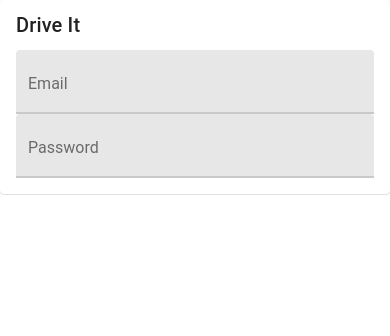
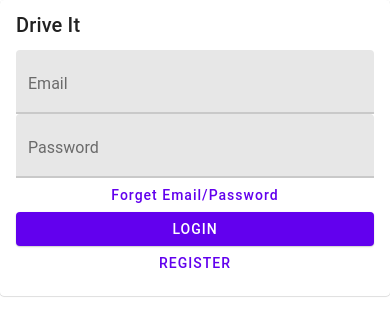
Before and after one commit to Ahmedbizo/DriveIt, a React Native app: screen / in a window 390 px wide. Shown: the top 336 px of the page. Built offline with nearby package versions, Linux system fonts and the light colour scheme.

Commit message:
added login and regester button

```diff
--- a/app/screens/login/login.screen.tsx
+++ b/app/screens/login/login.screen.tsx
@@ -1,6 +1,6 @@
 import React from 'react';
 import { SafeAreaView } from 'react-native';
-import { Card , TextInput} from 'react-native-paper';
+import { Button, Card , TextInput} from 'react-native-paper';
 
 
 
@@ -17,6 +17,12 @@ export const LoginScreen = () => {
 
                     <TextInput label='Email' keyboardType='email-address'></TextInput>
                     <TextInput label='Password' secureTextEntry={true}></TextInput>
+                    <Button uppercase={false}>Forget Email/Password</Button>
+                    <Button mode="contained" onPress={() => console.log('Pressed')}>
+                        LogIn
+                    </Button>
+
+                    <Button >Register</Button>
 
                 </Card.Content>
 
```
